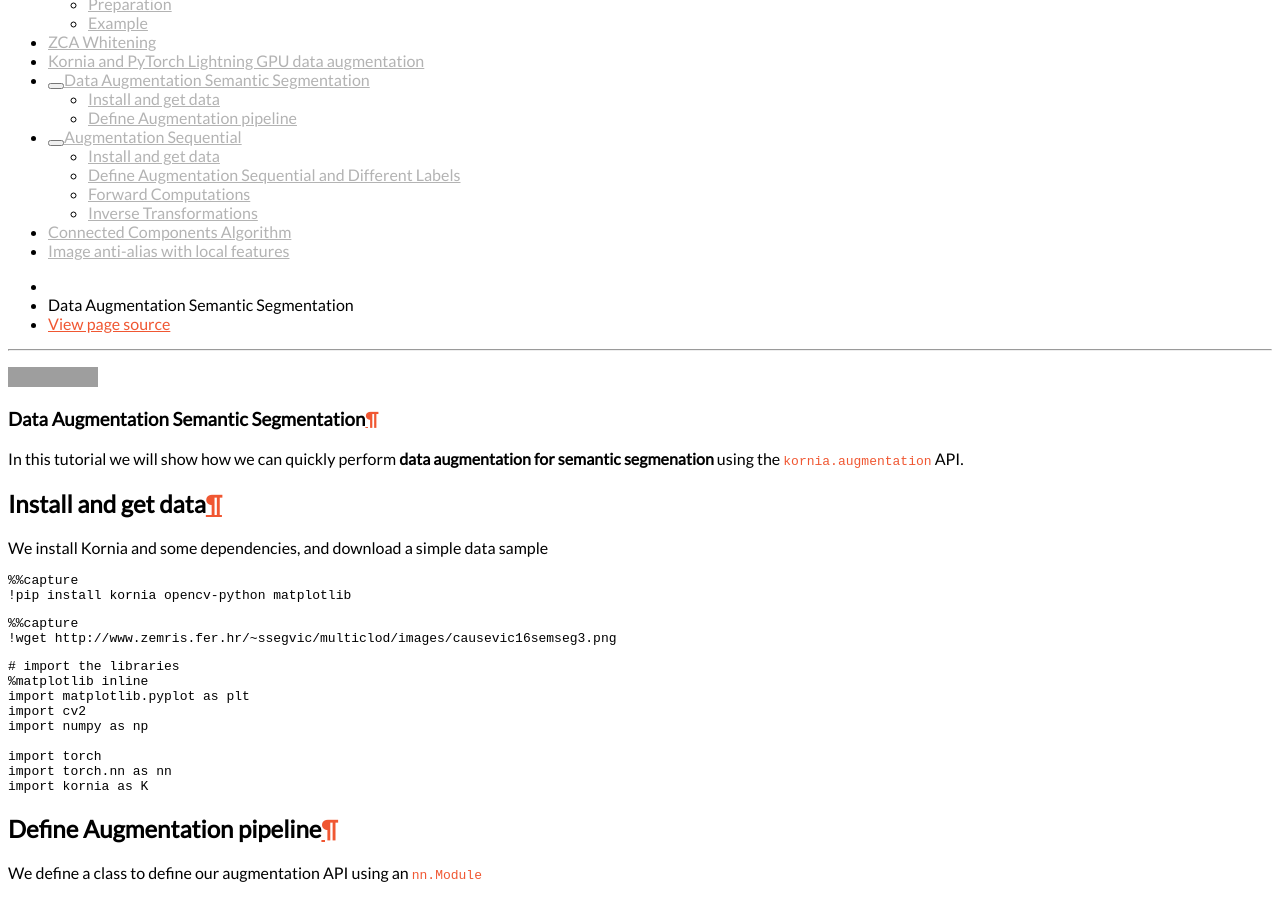
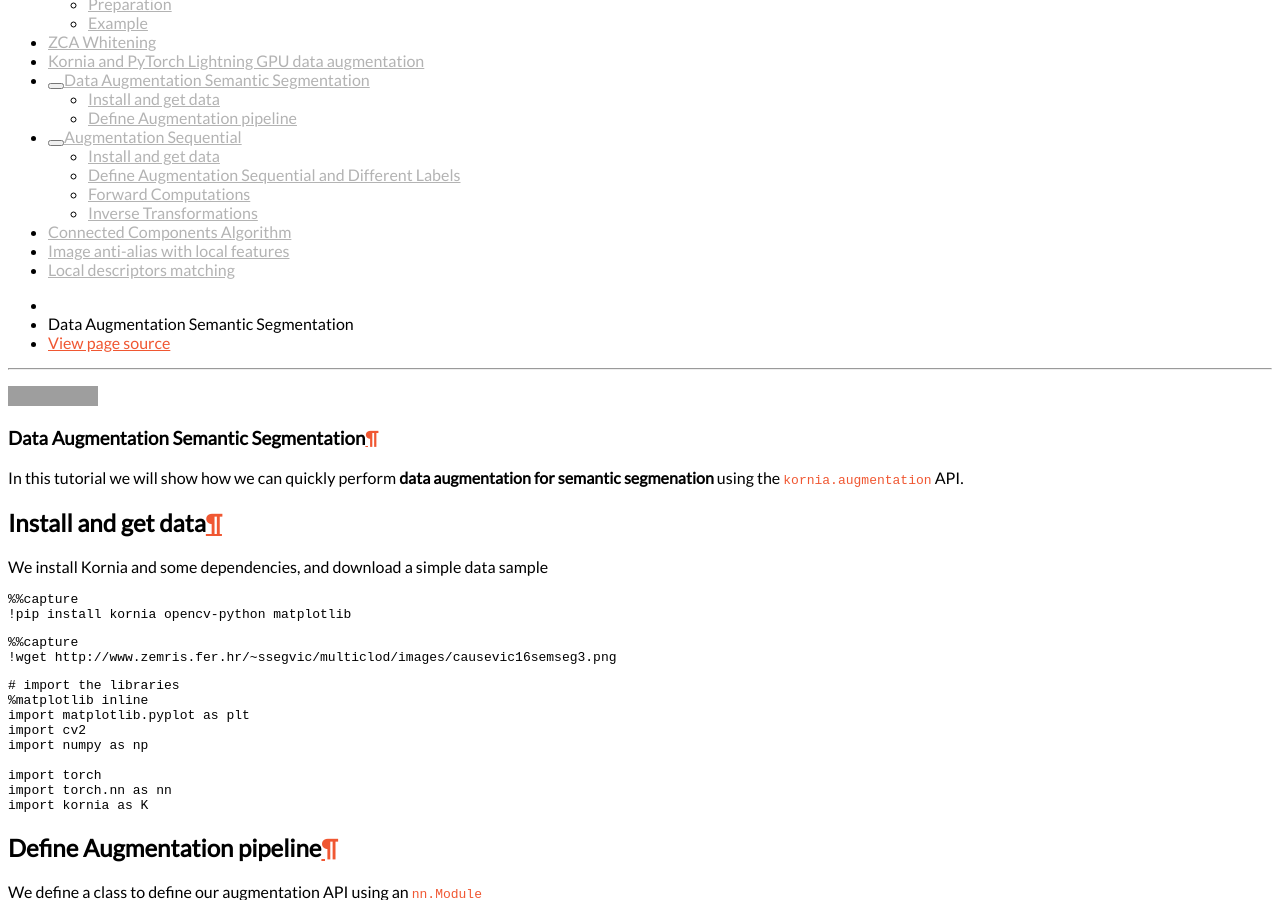
Before and after one commit to kornia/tutorials, a Sphinx documentation site: the page built from source/data_augmentation_segmentation.ipynb, in a window 1280 px wide and 900 px high, scrolled down 1036 px, cut to the strip 0-900 px from the top of the window. Built offline with Sphinx 7.4.7 and the Read the Docs theme 2.0.0, drawn with Linux system fonts in a browser that asks for light colours; pages that are not in the unit, such as notebooks, are missing from menus; grey boxes are pictures that could not be loaded.

Commit message:
not build descriptors matching example

```diff
--- a/source/conf.py
+++ b/source/conf.py
@@ -51,6 +51,7 @@
     '_build', '**.ipynb_checkpoints',
     "*data_augmentation_kornia_lightning_gpu*",
     "*zca_whitening*",
+    "*descriptors_matching*",
 ]
 
 # Add any paths that contain templates here, relative to this directory.
--- a/source/index.rst
+++ b/source/index.rst
@@ -39,7 +39,7 @@
    geometry_generate_patch
    resize_antialias
    aliased_and_not_aliased_patch_extraction
-   descriptors_matching
+   Local descriptors matching <https://colab.sandbox.google.com/github/kornia/tutorials/blob/master/source/descriptors_matching.ipynb>
 
 
 Indices and tables
```
